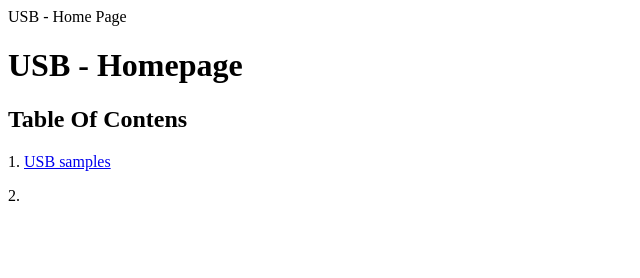
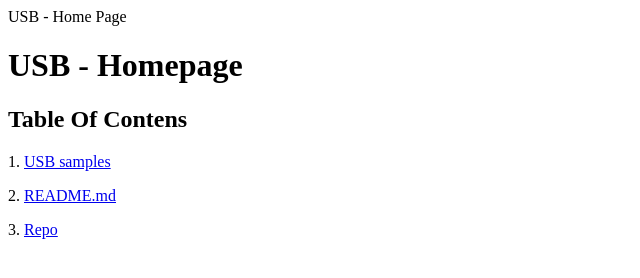
Before and after one commit to HenraL/USB, a plain HTML site: page index.html in a window 1280 px wide. Shown: the whole page, without its empty margins (0-640 px from the left). Drawn offline with Linux system fonts and the light colour scheme.

Commit message:
Update index.html

```diff
--- a/index.html
+++ b/index.html
@@ -7,4 +7,7 @@
     <h1>USB - Homepage</h1>
     <h2>Table Of Contens</h2>
     <p>1. <a href="USB.html">USB samples</a></p>
-    <p>2. <a href="
+    <p>2. <a href="https://github.com/HenraL/USB/blob/master/README.md">README.md</a></p>
+    <p>3. <a href="https://github.com/HenraL/USB/">Repo</a></p>
+  </body>
+</html>
```
